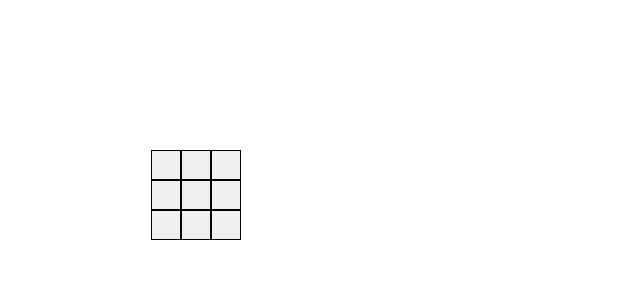
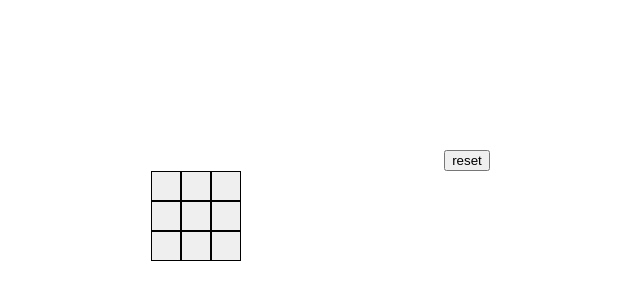
Before and after one commit to MethanBlun/react-Morpion, a React (Vite) app in the folder react_morpion/: page / in a window 1280 px wide. Shown: the part 18-318 px from the top of the page, without its empty margins (489-1129 px from the left). Built offline with nearby package versions, Linux system fonts and the light colour scheme.

Commit message:
reset button

```diff
--- a/react_morpion/src/App.jsx
+++ b/react_morpion/src/App.jsx
@@ -10,7 +10,10 @@ function App() {
 
   function handleClick() {
     setValue('X');
+    console.log('square clicked')
+    console.log(value)
   }
+
 
   return (
     <button
@@ -24,7 +27,12 @@ function App() {
  }
 
   return (
+
     <div className='fragment'>
+
+      <div className='resetButton'><button onClick={() =>{
+        setValue(null)
+      }}>reset</button></div>
   <div className="board-row">
         <Square  />
         <Square  />
--- a/react_morpion/src/index.css
+++ b/react_morpion/src/index.css
@@ -1,93 +1,13 @@
 
 
 
-button {
-
-
+.square {
   height: 30px;
   width: 30px;
-  gap: 0;
-
-
   border: 1px solid black;
-  /* padding: 0.6em 1.2em; */
   font-size: 1em;
   font-weight: 500;
   font-family: inherit;
-  /* background-color: #1a1a1a; */
   cursor: pointer;
   transition: border-color 0.25s;
 }
-
-/* button:focus,
-button:focus-visible {
-  outline: 4px auto -webkit-focus-ring-color;
-} */
-/* :root {
-  font-family: Inter, system-ui, Avenir, Helvetica, Arial, sans-serif;
-  line-height: 1.5;
-  font-weight: 400;
-
-  color-scheme: light dark;
-  color: rgba(255, 255, 255, 0.87);
-  background-color: #242424;
-
-  font-synthesis: none;
-  text-rendering: optimizeLegibility;
-  -webkit-font-smoothing: antialiased;
-  -moz-osx-font-smoothing: grayscale;
-}
-
-a {
-  font-weight: 500;
-  color: #646cff;
-  text-decoration: inherit;
-}
-a:hover {
-  color: #535bf2;
-}
-
-body {
-  margin: 0;
-  display: flex;
-  place-items: center;
-  min-width: 320px;
-  min-height: 100vh;
-}
-
-h1 {
-  font-size: 3.2em;
-  line-height: 1.1;
-}
-
-button {
-  border-radius: 8px;
-  border: 1px solid transparent;
-  padding: 0.6em 1.2em;
-  font-size: 1em;
-  font-weight: 500;
-  font-family: inherit;
-  background-color: #1a1a1a;
-  cursor: pointer;
-  transition: border-color 0.25s;
-}
-button:hover {
-  border-color: #646cff;
-}
-button:focus,
-button:focus-visible {
-  outline: 4px auto -webkit-focus-ring-color;
-}
-
-@media (prefers-color-scheme: light) {
-  :root {
-    color: #213547;
-    background-color: #ffffff;
-  }
-  a:hover {
-    color: #747bff;
-  }
-  button {
-    background-color: #f9f9f9;
-  }
-} */
```
